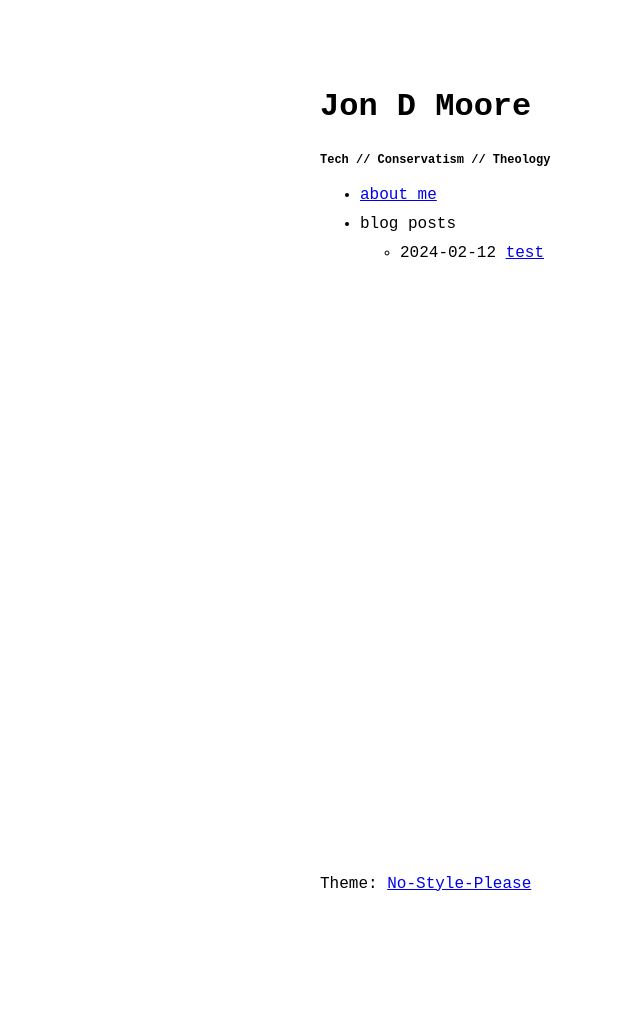
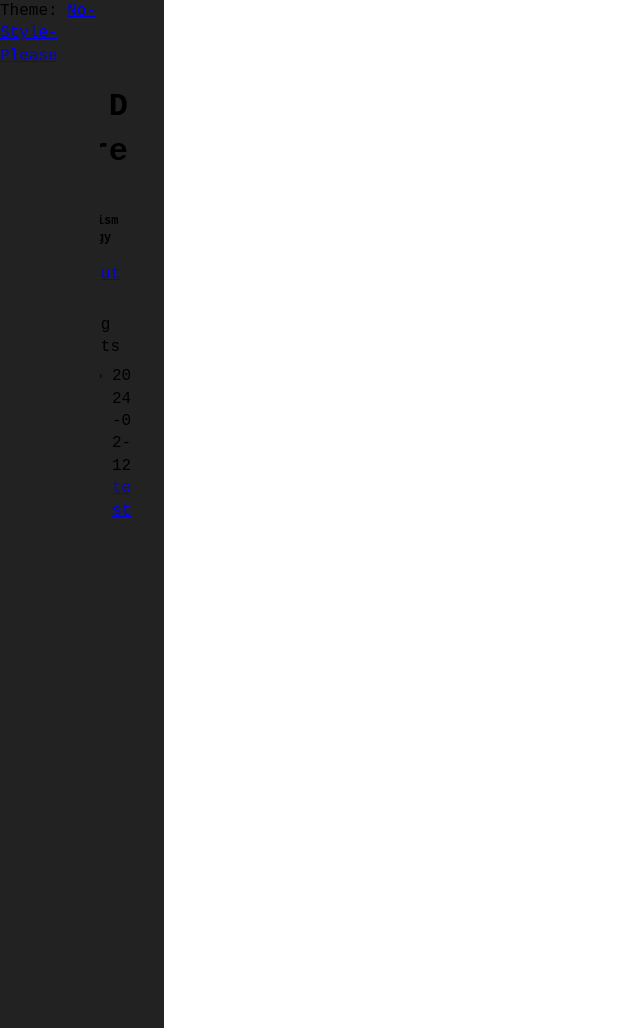
Before and after one commit to JonDMoore/jondmoore.github.io, a Jekyll site: the page built from index.md, in a window 1280 px wide. Shown: the whole page, without its empty margins (0-640 px from the left). Built offline with Jekyll 4.4.1, drawn with Linux system fonts in a browser that asks for light colours; before the commit the page ends 900 px from its top, so only the background shows below that.

Commit message:
Update main.css

```diff
--- a/assets/css/main.css
+++ b/assets/css/main.css
@@ -98,4 +98,14 @@ img {
   display: block;
   margin: 0 auto; }
 
+div {
+    position: absolute;
+    left: 0px;
+    height: 100%;
+    width: 100px;
+    background: #222222;
+    top: 0px;
+    bottom: 0px
+}
+
 /*# sourceMappingURL=main.css.map */
```
